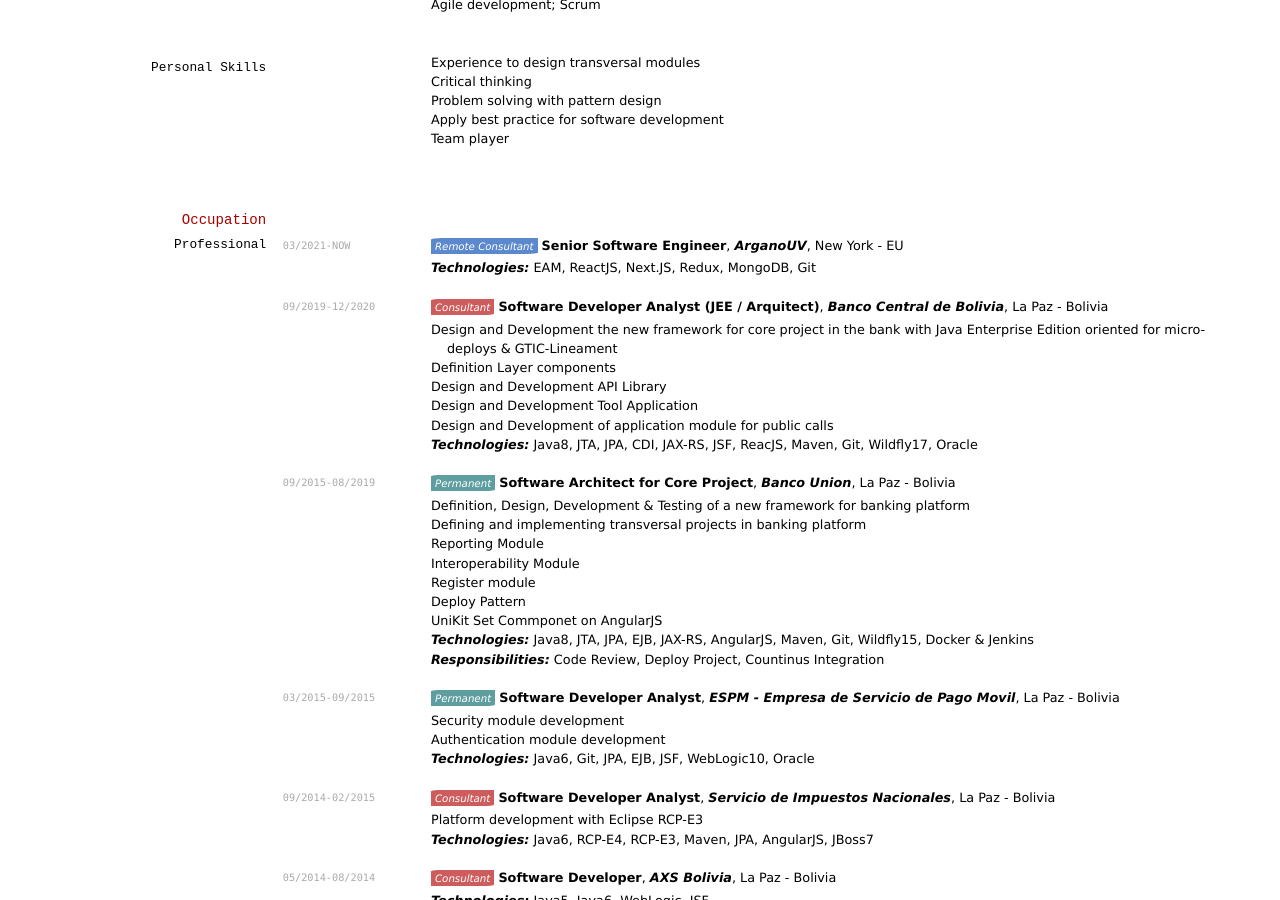
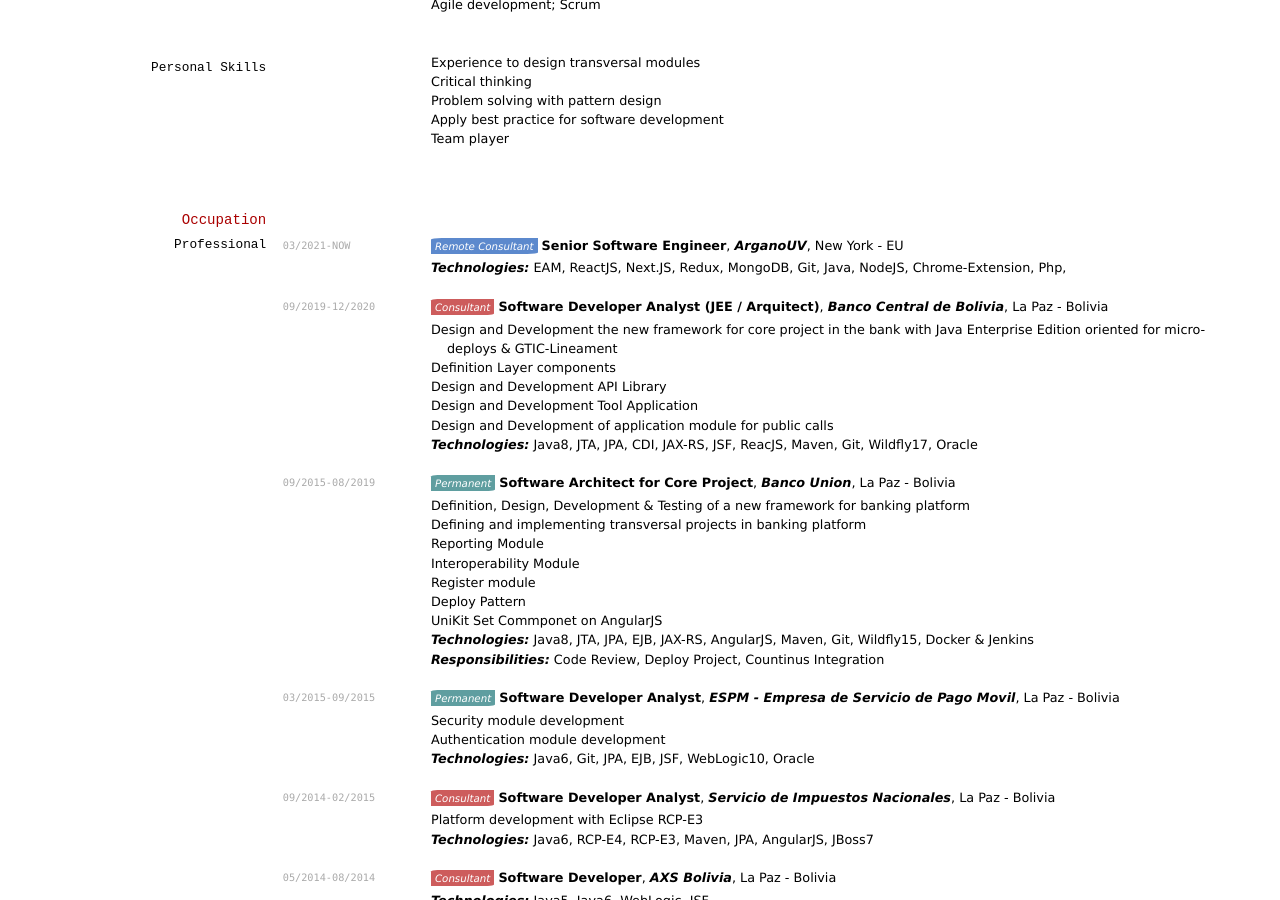
Before and after one commit to yracnet/cv, a Jekyll site: the page built from index.md, in a window 1280 px wide and 900 px high, scrolled down 418 px. Built offline with Jekyll 4.4.1, drawn with Linux system fonts in a browser that asks for light colours.

Commit message:
Update index.md

```diff
--- a/index.md
+++ b/index.md
@@ -50,7 +50,7 @@
 `03/2021-NOW`
 <span class="tag remote">Remote Consultant</span>
 **Senior Software Engineer**, _ArganoUV_, New York - EU
-- _Technologies:_ EAM, ReactJS, Next.JS, Redux, MongoDB, Git
+- _Technologies:_ EAM, ReactJS, Next.JS, Redux, MongoDB, Git, Java, NodeJS, Chrome-Extension, Php,
 
 `09/2019-12/2020`
 <span class="tag free">Consultant</span>
```
